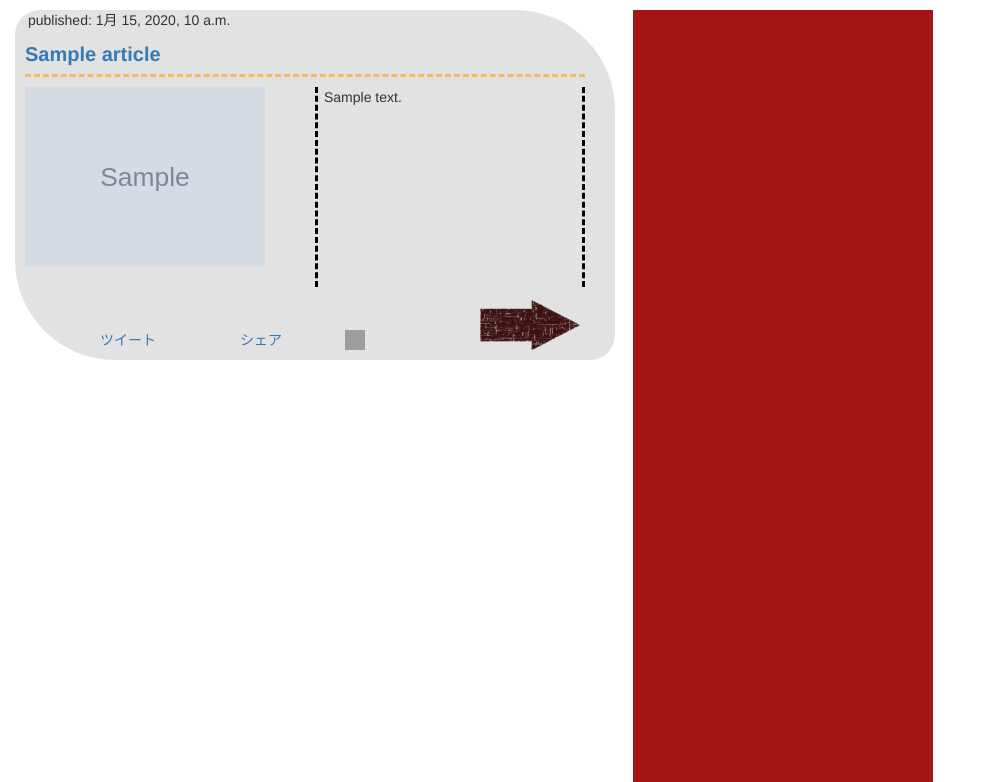
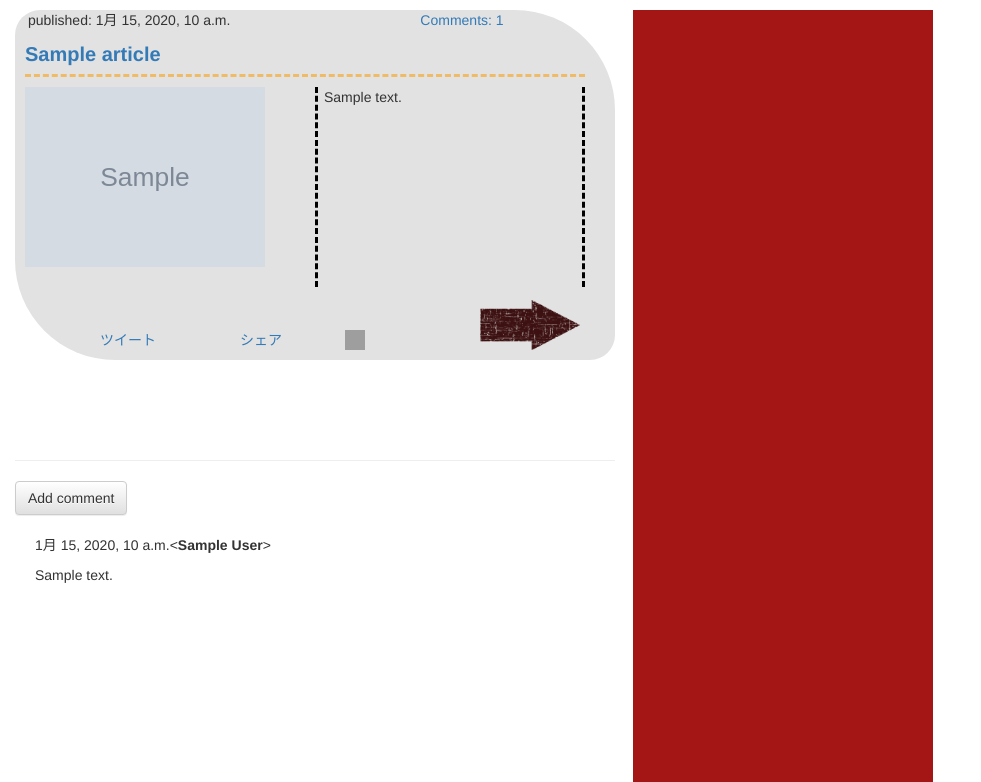
Before and after one commit to tattuu/sunspot331_website, a Django app: page /post/1/ in a window 1280 px wide. Shown: the part 130-912 px from the top of the page, without its empty margins (0-981 px from the left). Run offline with Django 3.2, Linux system fonts and the light colour scheme; tables that the repository leaves empty hold one stand-in row (values such as "Sample post"); grey boxes marked "Sample" are stand-in pictures; some libraries are stand-ins or nearby versions; grey boxes are pictures that could not be loaded.

Commit message:
add comment

```diff
--- a/space_post_app/models.py
+++ b/space_post_app/models.py
@@ -1,5 +1,6 @@
 from django.db import models
 from django.utils import timezone
+
 
 class Article(models.Model):
     author = models.ForeignKey('auth.User')
@@ -16,6 +17,10 @@ class Article(models.Model):
     def __str__(self):
         return self.title
 
+    def approved_comments(self):
+        return self.comments.filter(approved_comment=True)
+
+
 class Comment(models.Model):
     post = models.ForeignKey('space_post_app.Article', related_name='comments')
     author = models.CharField(max_length=200)
--- a/space_post_app/urls.py
+++ b/space_post_app/urls.py
@@ -5,6 +5,9 @@ from django.conf import settings
 from django.conf.urls.static import static
 
 urlpatterns = [
-    url(r'^$', views.post_list, name='post_list'),
-    url(r'^post/(?P<pk>[0-9]+)/$', views.post_detail, name='post_detail'),
-] + static(settings.MEDIA_URL, document_root=settings.MEDIA_ROOT)
+                  url(r'^$', views.post_list, name='post_list'),
+                  url(r'^post/(?P<pk>[0-9]+)/$', views.post_detail, name='post_detail'),
+                  url(r'^post/(?P<pk>\d+)/comment/$', views.add_comment_to_post, name='add_comment_to_post'),
+                  url(r'^comment/(?P<pk>\d+)/approve/$', views.comment_approve, name='comment_approve'),
+                  url(r'^comment/(?P<pk>\d+)/remove/$', views.comment_remove, name='comment_remove'),
+              ] + static(settings.MEDIA_URL, document_root=settings.MEDIA_ROOT)
--- a/space_post_app/views.py
+++ b/space_post_app/views.py
@@ -1,11 +1,45 @@
-from django.shortcuts import render, get_object_or_404
+from django.shortcuts import render, get_object_or_404, redirect
 from django.utils import timezone
-from .models import Article
+from .models import Article, Comment
+from .forms import CommentForm
+from django.contrib.auth.decorators import login_required
+
 
 def post_list(request):
     posts = Article.objects.filter(published_date__lte=timezone.now()).order_by('published_date')
     return render(request, 'space_post/post_list.html', {'posts': posts})
 
+
 def post_detail(request, pk):
     post = get_object_or_404(Article, pk=pk)
     return render(request, 'space_post/post_detail.html', {'post': post})
+
+
+def add_comment_to_post(request, pk):
+    post = get_object_or_404(Article, pk=pk)
+    form = CommentForm() # Add commentを押した時はadd_comment_to_postがまだ開かれておらず、methodがPOSTと定まっていないので、下のif文は偽となる。その時用の初期値
+    if request.method == "POST":
+        form = CommentForm(request.POST)
+        if form.is_valid():
+            comment = form.save(commit=False)
+            comment.post = post
+            comment.save()
+            return redirect('post_detail', pk=post.pk)
+        else:
+            form = CommentForm()
+        return render(request, 'space_post/add_comment_to_post.html', {'form': form})
+    return render(request, 'space_post/add_comment_to_post.html', {'form': form})
+
+
+@login_required
+def comment_approve(request, pk):
+    comment = get_object_or_404(Comment, pk=pk)
+    comment.approve()
+    return redirect('post_detail', pk=comment.post.pk)
+
+
+@login_required
+def comment_remove(request, pk):
+    comment = get_object_or_404(Comment, pk=pk)
+    comment.delete()
+    return redirect('post_detail', pk=comment.post.pk)
--- a/static/css/basic.css
+++ b/static/css/basic.css
@@ -1,3 +1,6 @@
+#header a {
+    text-decoration: none;
+}
 body {
     width: 950px;
 }
@@ -45,7 +48,12 @@ body {
 }
 
 #article_header{
+    margin-right: 90px;
     padding-left: 13px;
+}
+
+#article_header > p > a{
+    margin-left: 190px;
 }
 
 #article_title{
@@ -140,3 +148,7 @@ body {
     height: 100px;
     background-color: #777777;
 }
+
+.comment {
+    margin: 20px 0px 20px 20px;
+}
--- a/templates/space_post/post_detail.html
+++ b/templates/space_post/post_detail.html
@@ -4,7 +4,7 @@
      <div id="article">
         <div id="not_footer">
             <div id="article_header">
-                <p>published: {{ post.published_date }}</p>
+                 <p>published: {{ post.published_date }}<a href="{% url 'post_detail' pk=post.pk %}">Comments: {{ post.comments.count }}</a></p>
             </div>
             <div id="article_title">
                 <a href="{% url 'post_detail'  pk=post.pk %}">{{ post.title }}</a>
@@ -36,4 +36,23 @@
         </div>
         <div class="clear"></div>
      </div>
+    <hr>
+    <a class="btn btn-default" href="{% url 'add_comment_to_post' pk=post.pk %}">Add comment</a>
+
+    {% for comment in post.comments.all %}
+        {% if user.is_authenticated or comment.approved_comment %}
+        <div class="comment">
+            <div class="date">
+                {{ comment.created_date }}<<strong>{{ comment.author }}</strong>>
+                {% if not comment.approved_comment %}
+                    <a class="btn btn-default" href="{% url 'comment_remove' pk=comment.pk %}"><span class="glyphicon glyphicon-remove"></span></a>
+                    <a class="btn btn-default" href="{% url 'comment_approve' pk=comment.pk %}"><span class="glyphicon glyphicon-ok"></span></a>
+                {% endif %}
+            </div>
+            <p>{{ comment.text|linebreaks }}</p>
+        </div>
+        {% endif %}
+    {% empty %}
+        <p>まだコメントがありません。</p>
+    {% endfor %}
 {% endblock %}
--- a/templates/space_post/post_list.html
+++ b/templates/space_post/post_list.html
@@ -5,7 +5,7 @@
         <div id="article">
             <div id="not_footer">
                 <div id="article_header">
-                    <p>published: {{ post.published_date }}</p>
+                    <p>published: {{ post.published_date }}<a href="{% url 'post_detail' pk=post.pk %}">Comments: {{ post.comments.count }}</a></p>
                 </div>
                 <div id="article_title">
                     <a href="{% url 'post_detail'  pk=post.pk %}">{{ post.title }}</a>
@@ -33,7 +33,7 @@
                     <td class="article_footer_under"><script src="//platform.linkedin.com/in.js" type="text/javascript"> lang: ja_JP</script><script type="IN/Share" data-url="https://sunspot331.herokuapp.com/"></script></td>
                 </tr>
                 </table>
-                <a href="/"><img src="{% static 'media/next_button.png' %}" width="100px" height="50px"/></a>
+                <a href="{% url 'post_detail'  pk=post.pk %}"><img src="{% static 'media/next_button.png' %}" width="100px" height="50px"/></a>
             </div>
             <div class="clear"></div>
         </div>
```
Also changed, not shown: space_post_app/forms.py (added, +8 -0 lines), templates/space_post/add_comment_to_post.html (added, +9 -0 lines), space_post_app/admin.py (line endings or trailing spaces), 1 other file.
